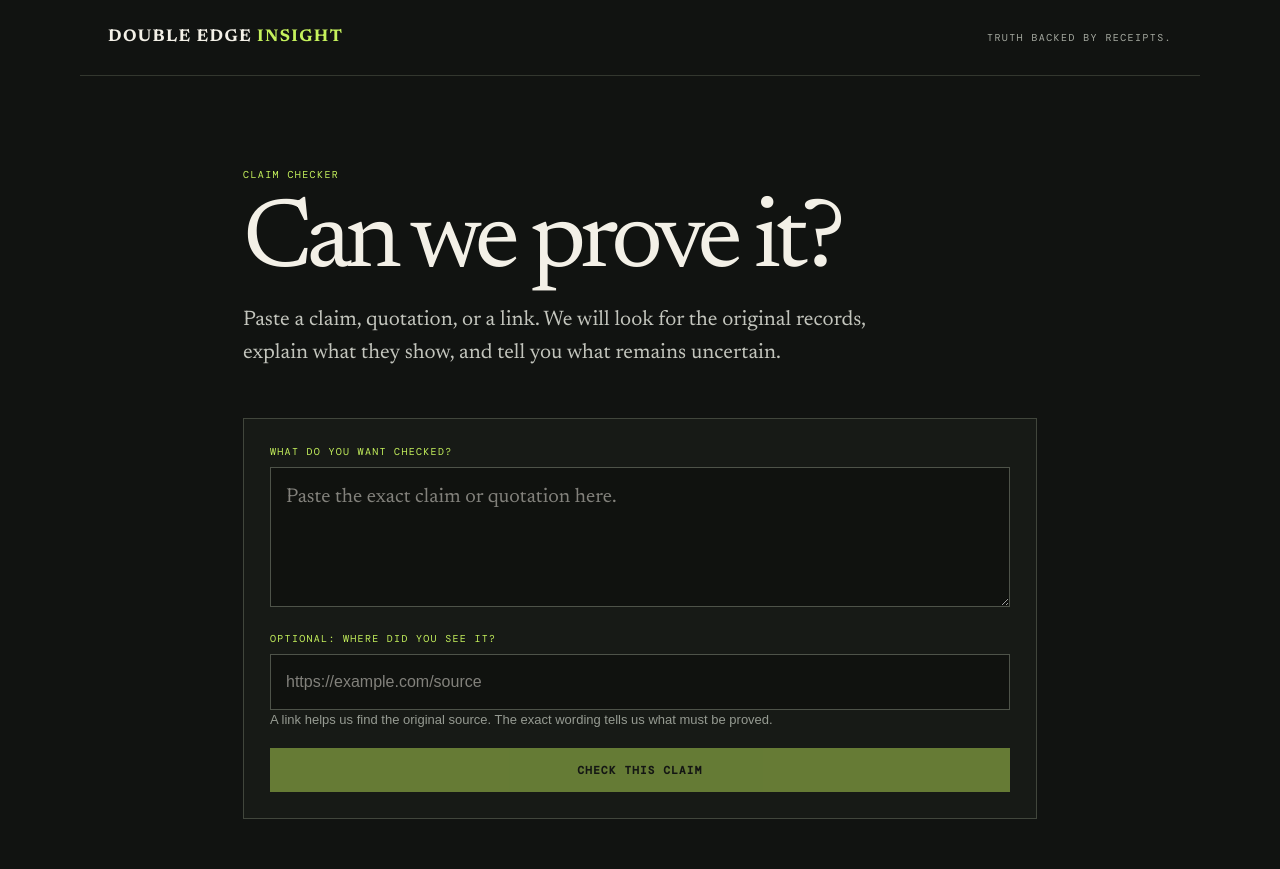
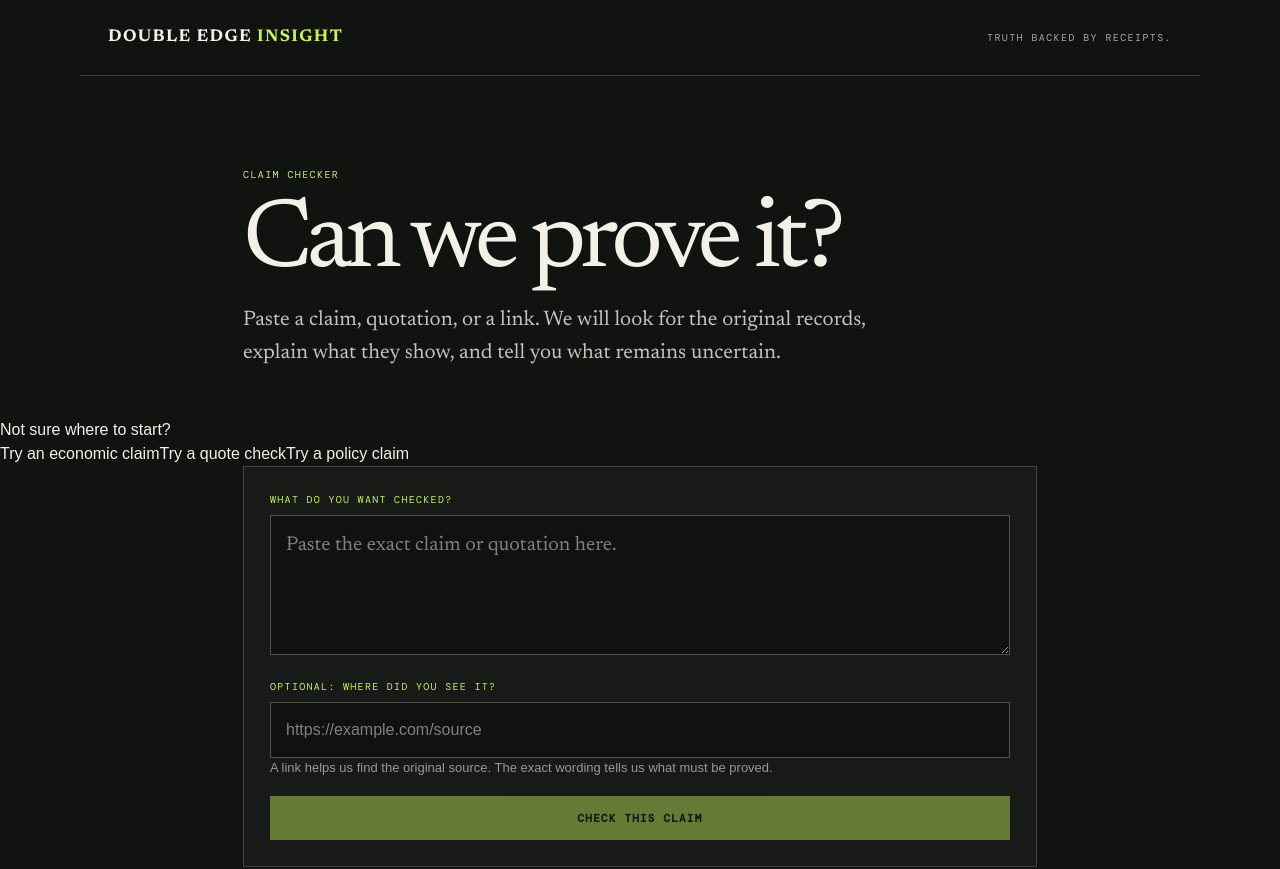
Before and after one commit to netguy47/Double-Edge-Insight-AI-Pipeline, a React (Vite) app: page / in a window 1280 px wide. Shown: the top 869 px of the page. Built offline with nearby package versions, Linux system fonts and the light colour scheme.

Commit message:
Add interactive Truth Map to claim reports

```diff
--- a/src/App.tsx
+++ b/src/App.tsx
@@ -16,6 +16,7 @@ type Report = {
   why: string;
   whatStillUnknown: string;
   whatWouldChange: string;
+  whatIsMissing: string;
   score: number;
   sources: Source[];
 };
@@ -34,6 +35,11 @@ export default function App() {
   const [report, setReport] = useState<Report | null>(null);
   const [loading, setLoading] = useState(false);
   const [error, setError] = useState("");
+
+  function useExample(example: string) {
+    setClaim(example);
+    document.getElementById("claim")?.focus();
+  }
 
   async function checkClaim(event: FormEvent) {
     event.preventDefault();
@@ -92,6 +98,13 @@ export default function App() {
         <p className="intro">Paste a claim, quotation, or a link. We will look for the original records, explain what they show, and tell you what remains uncertain.</p>
       </section>
 
+      <section className="example-strip" aria-label="Example claims">
+        <p>Not sure where to start?</p>
+        <button onClick={() => useExample("The national debt passed $36 trillion.")}>Try an economic claim</button>
+        <button onClick={() => useExample("This video quote is what the speaker actually said.")}>Try a quote check</button>
+        <button onClick={() => useExample("This bill abolishes the Department of Education.")}>Try a policy claim</button>
+      </section>
+
       <section className="checker" aria-label="Claim checker">
         <form onSubmit={checkClaim}>
           <label htmlFor="claim">What do you want checked?</label>
@@ -122,11 +135,25 @@ export default function App() {
           <h2>{labels[report.status]}</h2>
           <p className="answer">{report.answer}</p>
 
+          <section className="truth-map" aria-label="Truth map">
+            <div className="truth-map-heading">
+              <p className="eyebrow">THE TRUTH MAP</p>
+              <p>Follow the evidence trail. Each step shows what the record can—and cannot—prove.</p>
+            </div>
+            <div className="map-steps">
+              <article><span>1</span><div><small>THE CLAIM</small><strong>{report.claim}</strong></div></article>
+              <article><span>2</span><div><small>THE RECORD</small><strong>{report.sources.length} source{report.sources.length === 1 ? "" : "s"} checked, beginning with original records where available.</strong></div></article>
+              <article><span>3</span><div><small>WHAT THE RECORD SHOWS</small><strong>{report.whatWeKnow}</strong></div></article>
+              <article className="map-conclusion"><span>4</span><div><small>THE CONCLUSION</small><strong>{report.answer}</strong></div></article>
+            </div>
+          </section>
+
           <div className="question-grid">
             <article><span>1</span><div><h3>What was claimed?</h3><p>{report.claim}</p></div></article>
             <article><span>2</span><div><h3>What did we find?</h3><p>{report.whatWeKnow}</p></div></article>
-            <article><span>3</span><div><h3>Why does that matter?</h3><p>{report.why}</p></div></article>
-            <article><span>4</span><div><h3>What would settle this?</h3><p>{report.whatWouldChange}</p></div></article>
+            <article><span>3</span><div><h3>What is being left out?</h3><p>{report.whatIsMissing}</p></div></article>
+            <article><span>4</span><div><h3>Why does that matter?</h3><p>{report.why}</p></div></article>
+            <article><span>5</span><div><h3>What would settle this?</h3><p>{report.whatWouldChange}</p></div></article>
           </div>
 
           <section className="receipts">
```
